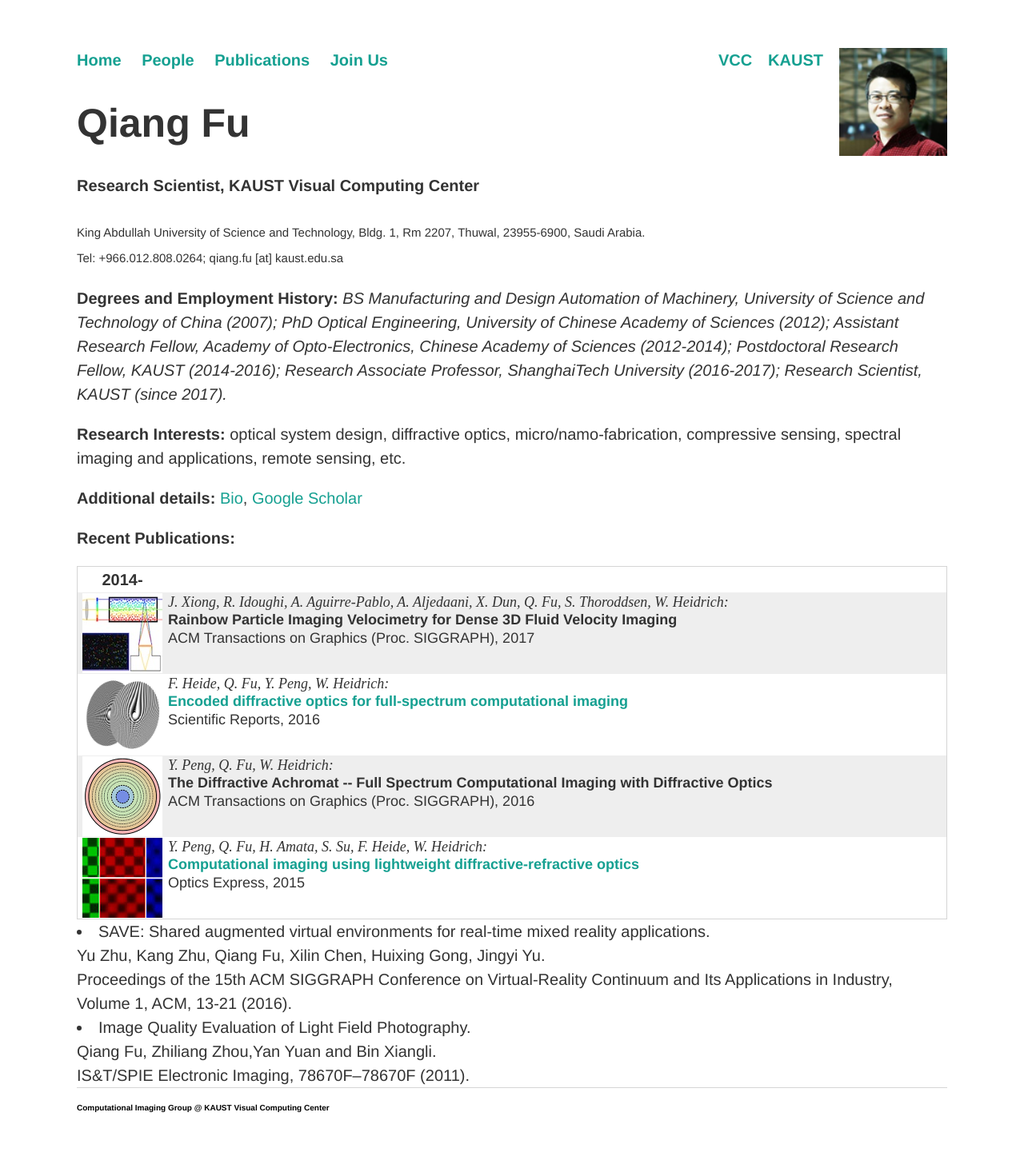
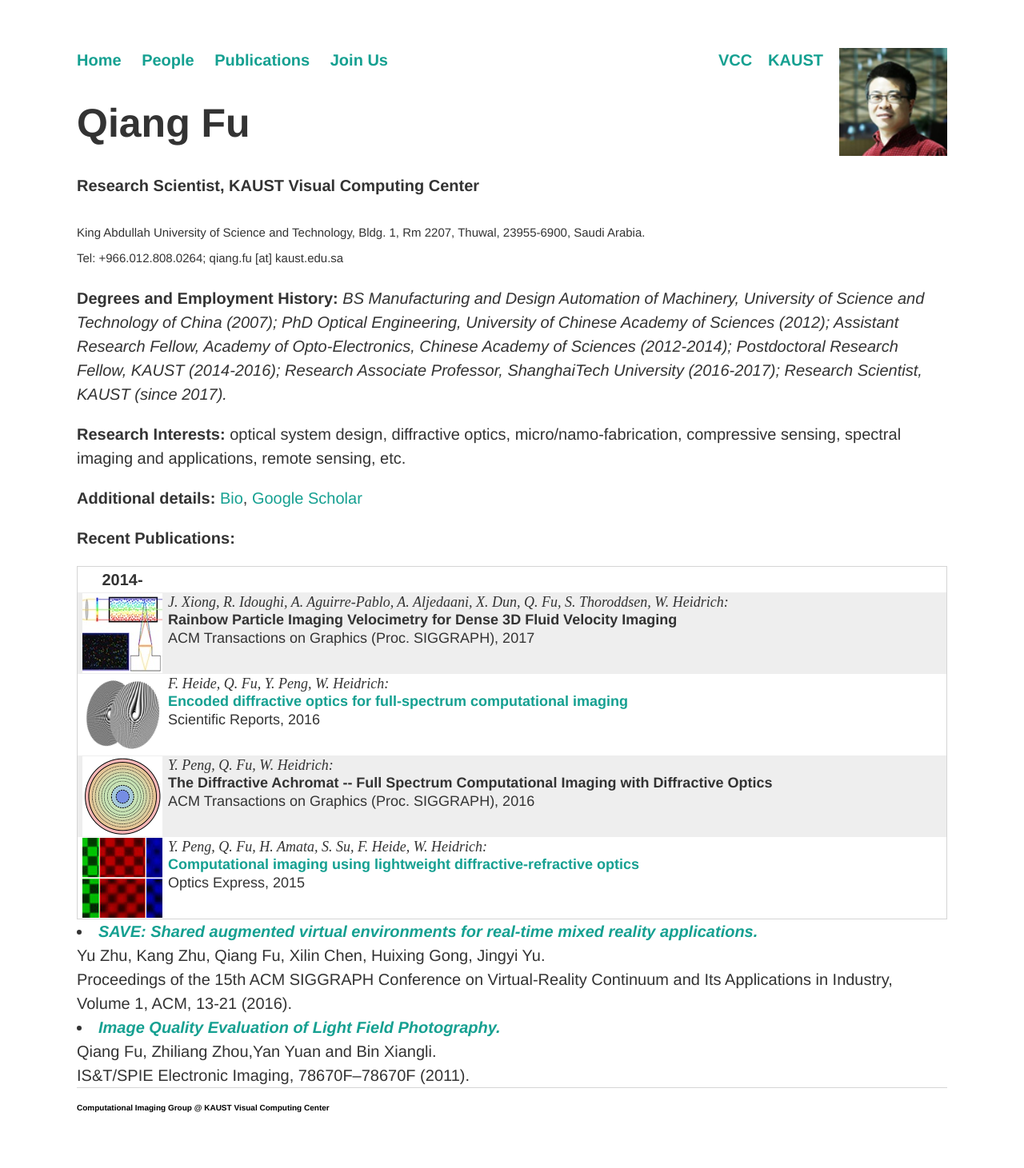
Before and after one commit to vccimaging/vccimaging.github.io, a Jekyll site: the page built from People/fuq/index.html, in a window 1280 px wide. Shown: the whole page at 80% size. Built offline with Jekyll 4.4.1, drawn with Linux system fonts in a browser that asks for light colours.

Commit message:
Links
Add links to texts.

```diff
--- a/People/fuq/index.html
+++ b/People/fuq/index.html
@@ -22,10 +22,10 @@
  <b>Recent Publications: </b> <p>
   {% include publicationlist.html name="Q. Fu" minYear=2014 %}
 
-  <li> SAVE: Shared augmented virtual environments for real-time mixed reality applications.
+  <li><a href="http://dl.acm.org/citation.cfm?id=3013979"><i><b>SAVE: Shared augmented virtual environments for real-time mixed reality applications.</b></i></a>
   <br>Yu Zhu, Kang Zhu, Qiang Fu, Xilin Chen, Huixing Gong, Jingyi Yu.
   <br>Proceedings of the 15th ACM SIGGRAPH Conference on Virtual-Reality Continuum and Its Applications in Industry, Volume 1, ACM, 13-21 (2016).</li>
 
-  <li>Image Quality Evaluation of Light Field Photography.
+  <li><a href="http://proceedings.spiedigitallibrary.org/proceeding.aspx?articleid=730926"><i><b>Image Quality Evaluation of Light Field Photography.</b></i></a>
   <br>Qiang Fu, Zhiliang Zhou,Yan Yuan and Bin Xiangli.
   <br>IS&T/SPIE Electronic Imaging, 78670F–78670F (2011).</li>
```
Also changed, not shown: People/fuq/bio.md (+1 -1 lines).
